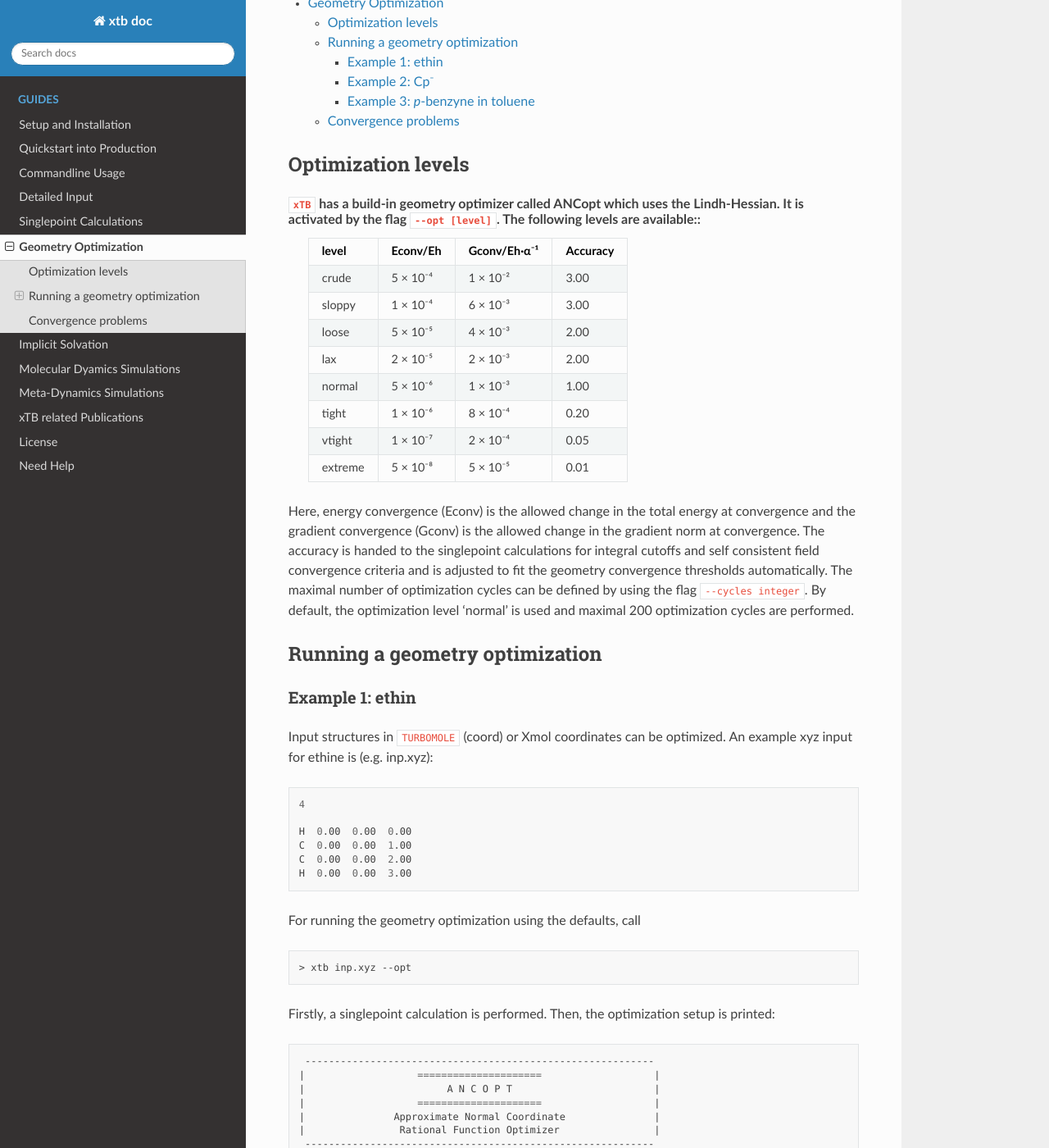
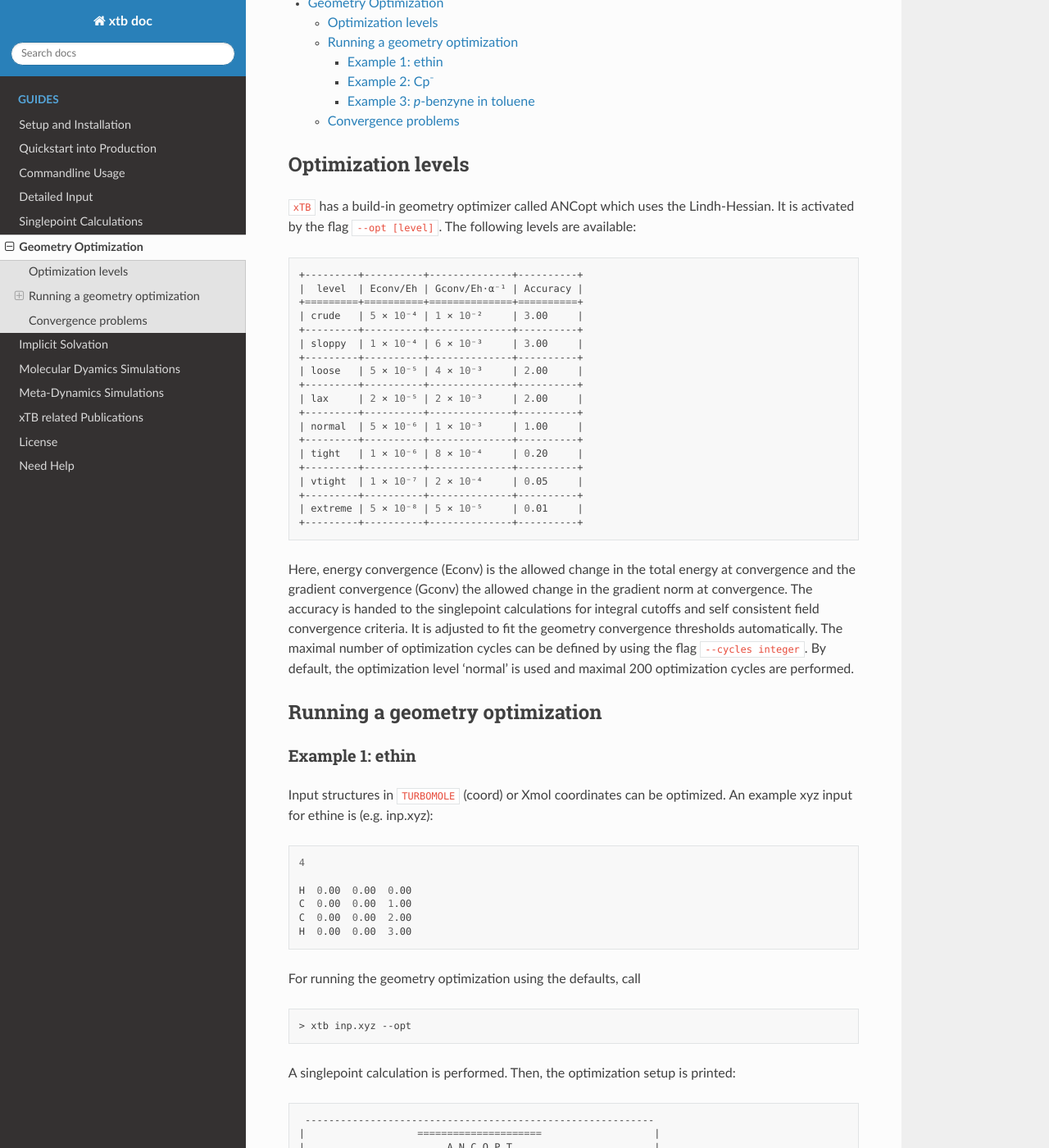
Before and after one commit to grimme-lab/xtb_docs, a Sphinx documentation site: the page built from source/optimization.rst, in a window 1280 px wide and 1400 px high, scrolled down 325 px. Shown: the whole window at 82% size. Built offline with Sphinx 7.4.7 and the Read the Docs theme 2.0.0, drawn with Linux system fonts in a browser that asks for light colours; some of the changed text lies outside the part shown.

Commit message:
Update optimization.rst

```diff
--- a/source/optimization.rst
+++ b/source/optimization.rst
@@ -12,33 +12,38 @@ Please check out the chapter 'Singlepoint Calculations' for options that are not
 Optimization levels
 ====================
 
-``xTB`` has a build-in geometry optimizer called ANCopt which uses the Lindh-Hessian. It is activated by the flag ``--opt [level]``. The following levels are available::
-  +---------+----------+--------------+----------+
-  |  level  | Econv/Eh | Gconv/Eh·α⁻¹ | Accuracy |
-  +=========+==========+==============+==========+
-  | crude   | 5 × 10⁻⁴ | 1 × 10⁻²     | 3.00     |
-  +---------+----------+--------------+----------+
-  | sloppy  | 1 × 10⁻⁴ | 6 × 10⁻³     | 3.00     |
-  +---------+----------+--------------+----------+
-  | loose   | 5 × 10⁻⁵ | 4 × 10⁻³     | 2.00     |
-  +---------+----------+--------------+----------+
-  | lax     | 2 × 10⁻⁵ | 2 × 10⁻³     | 2.00     |
-  +---------+----------+--------------+----------+
-  | normal  | 5 × 10⁻⁶ | 1 × 10⁻³     | 1.00     |
-  +---------+----------+--------------+----------+
-  | tight   | 1 × 10⁻⁶ | 8 × 10⁻⁴     | 0.20     |
-  +---------+----------+--------------+----------+
-  | vtight  | 1 × 10⁻⁷ | 2 × 10⁻⁴     | 0.05     |
-  +---------+----------+--------------+----------+
-  | extreme | 5 × 10⁻⁸ | 5 × 10⁻⁵     | 0.01     |
-  +---------+----------+--------------+----------+
 
-Here, energy convergence (Econv) is the allowed change in the total energy at convergence and the gradient convergence (Gconv) is the allowed change in the gradient norm at convergence. The accuracy
-is handed to the singlepoint calculations for integral cutoffs and self consistent field convergence criteria and is adjusted to fit the geometry convergence thresholds automatically.
+``xTB`` has a build-in geometry optimizer called ANCopt which uses the Lindh-Hessian. It is activated by the flag ``--opt [level]``. The following levels are available:
+
+.. code:: bash
+
+   +---------+----------+--------------+----------+
+   |  level  | Econv/Eh | Gconv/Eh·α⁻¹ | Accuracy |
+   +=========+==========+==============+==========+
+   | crude   | 5 × 10⁻⁴ | 1 × 10⁻²     | 3.00     |
+   +---------+----------+--------------+----------+
+   | sloppy  | 1 × 10⁻⁴ | 6 × 10⁻³     | 3.00     |
+   +---------+----------+--------------+----------+
+   | loose   | 5 × 10⁻⁵ | 4 × 10⁻³     | 2.00     |
+   +---------+----------+--------------+----------+
+   | lax     | 2 × 10⁻⁵ | 2 × 10⁻³     | 2.00     |
+   +---------+----------+--------------+----------+
+   | normal  | 5 × 10⁻⁶ | 1 × 10⁻³     | 1.00     |
+   +---------+----------+--------------+----------+
+   | tight   | 1 × 10⁻⁶ | 8 × 10⁻⁴     | 0.20     |
+   +---------+----------+--------------+----------+
+   | vtight  | 1 × 10⁻⁷ | 2 × 10⁻⁴     | 0.05     |
+   +---------+----------+--------------+----------+
+   | extreme | 5 × 10⁻⁸ | 5 × 10⁻⁵     | 0.01     |
+   +---------+----------+--------------+----------+
+
+Here, energy convergence (Econv) is the allowed change in the total energy at convergence and the gradient convergence (Gconv) the allowed change in the gradient norm at convergence. The accuracy
+is handed to the singlepoint calculations for integral cutoffs and self consistent field convergence criteria. It is adjusted to fit the geometry convergence thresholds automatically.
 The maximal number of optimization cycles can be defined by using the flag ``--cycles integer``. By default, the optimization level 'normal' is used and maximal 200 optimization cycles are performed.
 
 Running a geometry optimization
 =================================
+
 
 Example 1: ethin
 ------------------
@@ -60,7 +65,7 @@ For running the geometry optimization using the defaults, call
 
    > xtb inp.xyz --opt
 
-Firstly, a singlepoint calculation is performed. Then, the optimization setup is printed:
+A singlepoint calculation is performed. Then, the optimization setup is printed:
 
 .. code:: bash
 
@@ -149,7 +154,7 @@ Further, a trajectory of the geometry optimization written in Xmol format (even
 Example 2: Cp⁻
 ------------------
 
-The second example is a geometry optimization of Cp⁻. The input coordinates are far from a planar structure and are given in ``TURBOMOLE`` format as ``coord`` file
+The second example is a geometry optimization of Cp⁻. The input coordinates are far from a planar structure and are given in ``TURBOMOLE`` format as ``coord`` file.
 
 .. code:: bash
 
```
Also changed, not shown: other parts of source/optimization.rst (+1 -1 lines).
